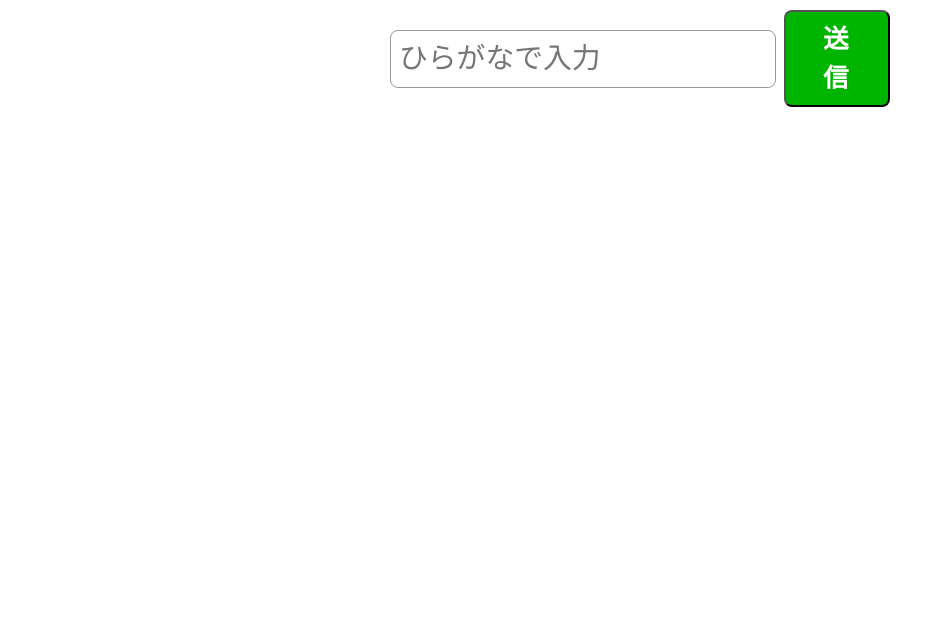
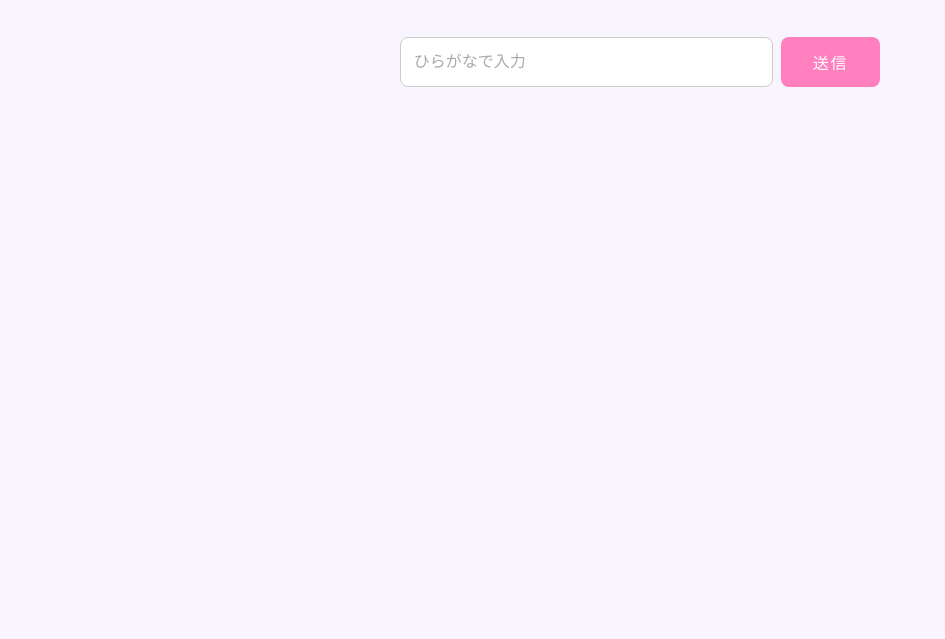
Before and after one commit to taketaku725/ria, a plain HTML site: page index.html in a window 1280 px wide. Shown: the part 161-800 px from the top of the page, without its empty margins (0-945 px from the left). Drawn offline with nearby package versions, Linux system fonts and the light colour scheme.

Commit message:
Update style.css

```diff
--- a/style.css
+++ b/style.css
@@ -1,52 +1,146 @@
+/* 全体の基本設定（モバイルファースト） */
+*,
+*::before,
+*::after {
+  box-sizing: border-box;
+}
+
+body {
+  margin: 0;
+  padding: 16px;
+  font-family: -apple-system, BlinkMacSystemFont, "Segoe UI",
+               "Hiragino Sans", "Yu Gothic", "Meiryo", sans-serif;
+  background: #f8f5ff;
+  color: #333;
+  line-height: 1.6;
+}
+
+/* タイトル・説明文 */
+h1 {
+  font-size: 1.6rem;
+  text-align: center;
+  margin: 0 0 1rem;
+}
+
+p {
+  max-width: 640px;
+  margin: 0 auto 1.5rem;
+  text-align: center;
+  font-size: 0.95rem;
+}
+
+/* 謎入力フォームの枠 */
 .nazoform {
-  text-align: center;
-  position: relative;
   width: 100%;
-  max-width: 500px;
-  margin: 3.0rem auto;
+  max-width: 480px;
+  margin: 2rem auto;
 }
+
+/* 入力欄＋ボタンの並び（基本は横並び） */
 .nazoform form {
   display: flex;
   justify-content: center;
-  align-items: center;
+  align-items: stretch;
+  gap: 0.5rem;
 }
-.nazoform input {
-  position: relative;
-  display: block;
+
+/* テキスト入力 */
+.nazoform input[type="text"] {
+  flex: 1 1 auto;
+  padding: 0.7rem 0.8rem;
+  font-size: 1rem;
+  border-radius: 0.5rem;
+  border: 1px solid #ccc;
   outline: none;
+  background-color: #fff;
+}
+
+.nazoform input[type="text"]::placeholder {
+  color: #aaa;
+}
+
+/* 送信ボタン */
+.nazoform button[type="submit"] {
+  flex: 0 0 auto;
+  padding: 0.7rem 1.4rem;
+  font-size: 0.95rem;
+  border: none;
   border-radius: 0.5rem;
-  border: solid 0.1rem #999999;
+  background: #ff7fbf;
+  color: #fff;
+  cursor: pointer;
+  user-select: none;
+  transition: transform 0.1s ease, box-shadow 0.1s ease, opacity 0.2s ease;
+  letter-spacing: 0.1em;
 }
-.nazoform input[type="text"] {
-  padding: 0 0 0 0.5rem;
-  height: 3.6rem;
-  line-height: 3.6rem;
-  font-size: 1.8rem;
-  background-color: #ffffff;
+
+/* タップ時のフィードバック */
+.nazoform button[type="submit"]:active {
+  transform: translateY(1px);
+  box-shadow: none;
+  opacity: 0.9;
 }
-.nazoform input[type="text"]:disabled {
-  background-color: rgba(255,255,255,0.9);
+
+/* 判定メッセージ */
+.nazoform .result {
+  margin-top: 0.75rem;
+  min-height: 1.4em; /* メッセージがまだ出てない時もレイアウトが安定するように */
+  font-size: 0.9rem;
+  text-align: center;
+  color: #c0392b;
 }
-.nazoform button {
-  color: #ffffff;
-  background-color:#00b500;
-  font-size: 1.6rem;
-  font-weight: bold;
-  line-height: 1.5;
-  position: relative;
-  display: inline-block;
-  padding: 0.5rem 2.0rem;
-  margin-left: 0.5rem;
-  cursor: pointer;
-  -webkit-user-select: none;
-  -moz-user-select: none;
-  -ms-user-select: none;
-  user-select: none;
-  -webkit-transition: all 0.3s;
-  transition: all 0.3s;
-  text-align: center;
-  vertical-align: middle;
-  text-decoration: none;
-  letter-spacing: 0.1em;
-  border-radius: 0.5rem;
+
+/* =========================
+   スマホ向け細かい調整
+   ========================= */
+@media (max-width: 480px) {
+  body {
+    padding: 12px;
+  }
+
+  h1 {
+    font-size: 1.3rem;
+    margin-bottom: 0.75rem;
+  }
+
+  p {
+    font-size: 0.9rem;
+    margin-bottom: 1.25rem;
+  }
+
+  /* 画面が狭いときは縦並びにして押しやすくする */
+  .nazoform form {
+    flex-direction: column;
+    align-items: stretch;
+  }
+
+  .nazoform button[type="submit"] {
+    width: 100%;
+  }
 }
+
+/* =========================
+   タブレット〜PC向けの調整
+   ========================= */
+@media (min-width: 768px) {
+  body {
+    padding-top: 40px;
+  }
+
+  h1 {
+    font-size: 2rem;
+  }
+
+  p {
+    font-size: 1rem;
+  }
+
+  .nazoform {
+    margin-top: 2.5rem;
+  }
+
+  .nazoform button[type="submit"] {
+    padding: 0.8rem 2rem;
+    font-size: 1rem;
+  }
+}
```
